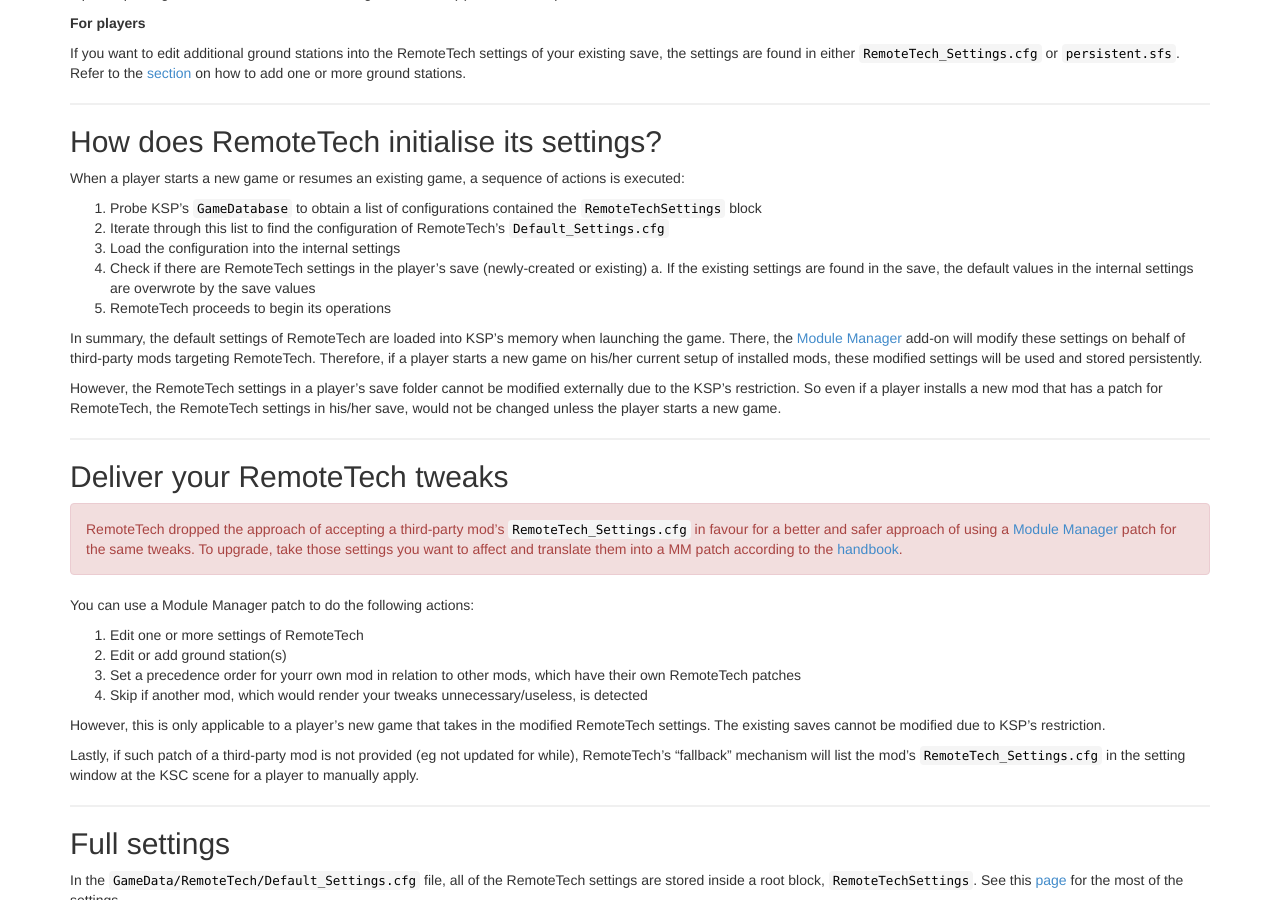
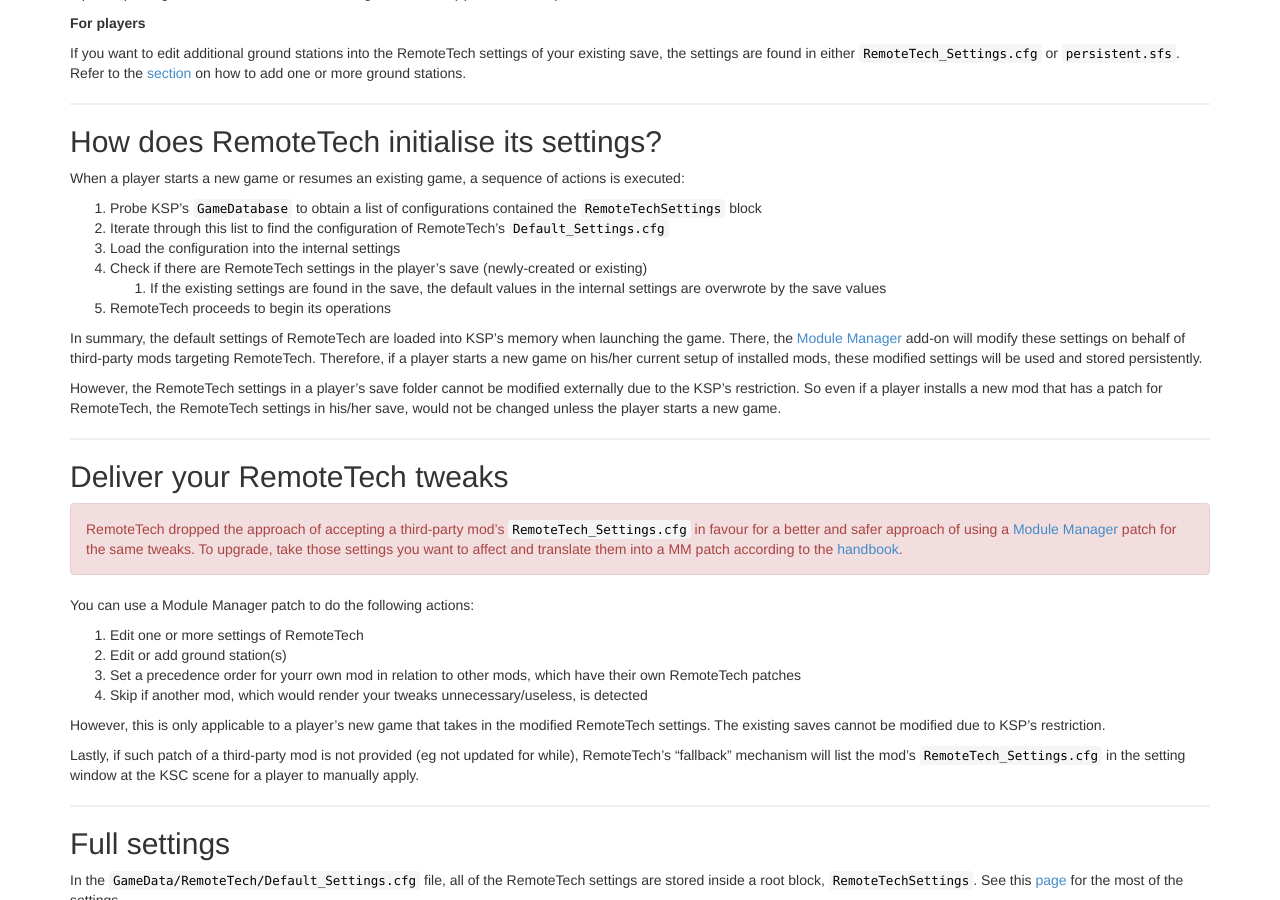
Before and after one commit to RemoteTechnologiesGroup/RemoteTech, a Jekyll site: the page built from modders/settings.md, in a window 1280 px wide and 900 px high, scrolled down 673 px. Built offline with Jekyll 4.4.1, drawn with Linux system fonts in a browser that asks for light colours; nearby versions of some CDN libraries; some of the changed lines change nothing that is shown.

Commit message:
Minor correction

```diff
--- a/modders/settings.md
+++ b/modders/settings.md
@@ -30,7 +30,7 @@
 2. Iterate through this list to find the configuration of RemoteTech's `Default_Settings.cfg`
 3. Load the configuration into the internal settings
 4. Check if there are RemoteTech settings in the player's save (newly-created or existing)
-   a. If the existing settings are found in the save, the default values in the internal settings are overwrote by the save values
+   1. If the existing settings are found in the save, the default values in the internal settings are overwrote by the save values
 5. RemoteTech proceeds to begin its operations
 
 In summary, the default settings of RemoteTech are loaded into KSP's memory when launching the game. There, the [Module Manager](https://github.com/sarbian/ModuleManager) add-on will modify these settings on behalf of third-party mods targeting RemoteTech. Therefore, if a player starts a new game on his/her current setup of installed mods, these modified settings will be used and stored persistently.
```
